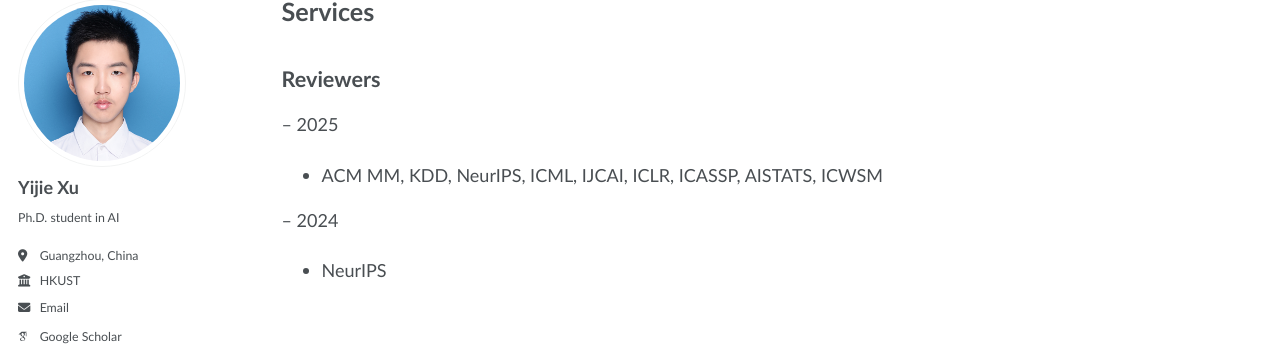
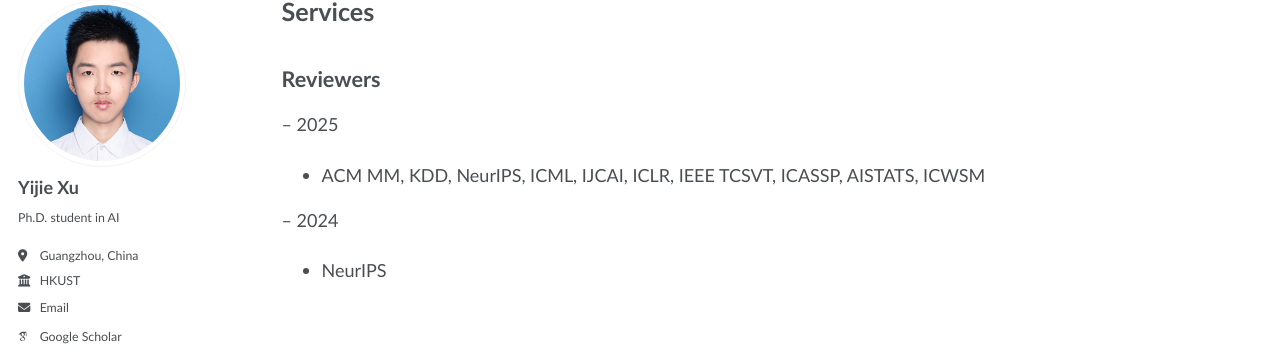
Before and after one commit to yeahjack/yeahjack.github.io, a Jekyll site: the page built from _pages/services.md, in a window 1280 px wide. Shown: the part 100-456 px from the top of the page. Built offline with Jekyll 4.4.1, drawn with Linux system fonts in a browser that asks for light colours; some web fonts are replaced; a script that is not in the unit is left out.

Commit message:
modified:   _pages/about.md 	modified:   _pages/services.md

```diff
--- a/_pages/services.md
+++ b/_pages/services.md
@@ -11,7 +11,7 @@ redirect_from:
 
 – 2025
 
-- ACM MM, KDD, NeurIPS, ICML, IJCAI, ICLR, ICASSP, AISTATS, ICWSM
+- ACM MM, KDD, NeurIPS, ICML, IJCAI, ICLR, IEEE TCSVT, ICASSP, AISTATS, ICWSM
 
 – 2024
 
```
Also changed, not shown: _pages/about.md (+1 -0 lines).
